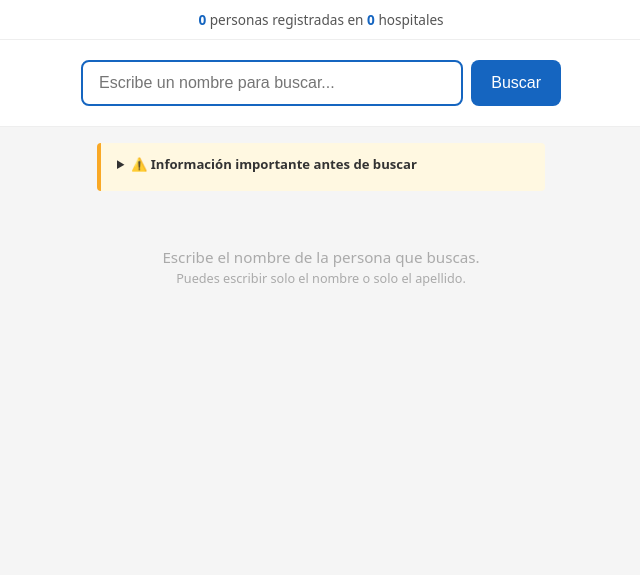
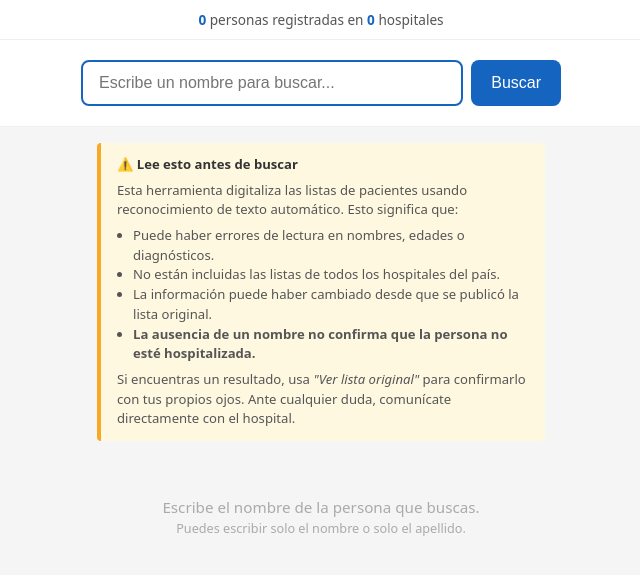
Before and after one commit to ScimonCFD/terremoto-venezuela-ocr, a Flask app: page / in a window 1280 px wide. Shown: the part 56-631 px from the top of the page, without its empty margins (319-959 px from the left). Run offline with Flask 2, Linux system fonts and the light colour scheme; data that the repository does not hold is empty.

Commit message:
Hace el disclaimer siempre visible, no colapsable
Co-Authored-By: Claude Sonnet 4.6 <noreply@anthropic.com>

```diff
--- a/templates/buscar.html
+++ b/templates/buscar.html
@@ -56,23 +56,23 @@
 
   <div class="container">
 
-    <details class="disclaimer">
-      <summary>⚠️ Información importante antes de buscar</summary>
-      <p style="margin-top:8px;">
-        Esta herramienta digitaliza las listas de pacientes publicadas por los hospitales usando
-        reconocimiento de texto automático. Esto significa que:
+    <div class="disclaimer">
+      <p style="font-weight:600; color:#333; margin-bottom:6px;">⚠️ Lee esto antes de buscar</p>
+      <p>
+        Esta herramienta digitaliza las listas de pacientes usando reconocimiento de texto automático.
+        Esto significa que:
       </p>
-      <ul style="margin: 8px 0 0 16px;">
+      <ul style="margin: 6px 0 6px 16px;">
         <li>Puede haber errores de lectura en nombres, edades o diagnósticos.</li>
-        <li>No están incluidas todas las listas de todos los hospitales.</li>
+        <li>No están incluidas las listas de todos los hospitales del país.</li>
         <li>La información puede haber cambiado desde que se publicó la lista original.</li>
-        <li>La ausencia de un nombre <strong>no confirma</strong> que la persona no esté hospitalizada.</li>
+        <li><strong>La ausencia de un nombre no confirma que la persona no esté hospitalizada.</strong></li>
       </ul>
-      <p style="margin-top:8px;">
-        Si encuentras un resultado aproximado, usa el botón <em>"Ver lista original"</em>
-        para confirmar con tus propios ojos. Ante cualquier duda, comunícate directamente con el hospital.
+      <p>
+        Si encuentras un resultado, usa <em>"Ver lista original"</em> para confirmarlo con tus propios ojos.
+        Ante cualquier duda, comunícate directamente con el hospital.
       </p>
-    </details>
+    </div>
 
     {% if query and not resultados %}
       <div class="no-resultado">
```
